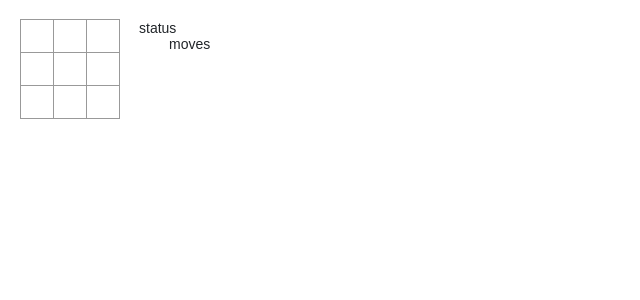
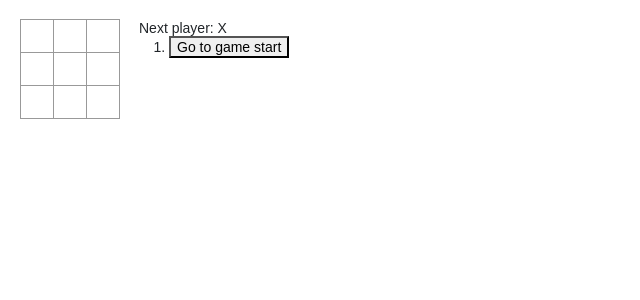
Before and after one commit to mandumeans/naviewsi, a Nuxt app: page / in a window 1280 px wide. Shown: the top 300 px of the page, without its empty margins (0-640 px from the left). Built offline with nearby package versions, Linux system fonts and the light colour scheme.

Commit message:
이중 리스트 변경할떄 렌더링 다시하도록 함 히스토리 기능이랑 승자판단까지 구현 남은기능 : 비겼을 때 판단, 히스토리 돌아갈 때 버그수정

```diff
--- a/pages/board.vue
+++ b/pages/board.vue
@@ -1,8 +1,8 @@
 <template>
   <div id="board" class="board-row">
-    <div class="board-row" v-for="(square_line_list, xIdx) in square_list" :key="square_line_list.id">
-      <button class="square" @click="changeButtonState($event, xIdx, yIdx)" v-for="(item, yIdx) in square_line_list" :key="item.id">
-          {{ item.value }}
+    <div class="board-row" v-for="(squareLineList, xIdx) in squareList" :key="squareLineList.id">
+      <button :class="['square', winnerClass(xIdx, yIdx)]" @click="changeButtonState($event, xIdx, yIdx)" v-for="(item, yIdx) in squareLineList" :key="item.id">
+          {{ item }}
       </button>
     </div>
   </div>
@@ -11,13 +11,28 @@
 <script>
 export default {
   name: 'board',
-  props: ['square_list', 'changeButtonState']
-  ,
-  data() {
+  props: ['squareList', 'changeButtonState', 'winner'],
+  data: function() {
+    return {};
+  },
+  computed: {
   },
   created: function(){
   },
   methods: {
+    winnerClass: function(xIdx, yIdx){
+      let winnerClass = "";
+      if(this.winner == null){
+        return "";
+      } else {
+        for(let item of this.winner.winnerLine){
+          if(item[0] == xIdx && item[1] == yIdx){
+            winnerClass = "squre-winner";
+          }
+        }
+      }
+      return winnerClass;
+    }
   }
 };
 </script>
--- a/pages/index.vue
+++ b/pages/index.vue
@@ -1,11 +1,17 @@
 <template>
     <div id="app" class="game">
         <div class="game-board">
-          <board :square_list="square_list" :changeButtonState="changeButtonState"/>
+          <board :squareList="squareList" :changeButtonState="changeButtonState" :winner="winner"/>
         </div>
         <div class="game-info">
-            <div>status</div>
-            <ol>moves</ol>
+            <div >
+              {{ statusMessage }}
+            </div>
+            <ol>
+              <li v-for="history in historyMessage" :key="history.id">
+                  <button @click="goToHistory(history.nowStepNumber)">{{ history.desc }}</button>
+              </li>
+            </ol>
         </div>
     </div>
 </template>
@@ -19,14 +25,48 @@ export default {
   components: {
     'board': board
   },
-  data(){
+  data: function(){
     return {
-      square_list: [],
-      xIsNext: true
+      squareList: [],
+      xIsNext: true,
+      winner : null,
+      history: [{
+          nowSquareList: [Array(3).fill(""),Array(3).fill(""),Array(3).fill("")],
+          nowStepNumber: 0,
+          desc: "",
+          winner: null
+      }]
+    }
+  },
+  computed: {
+    // 계산된 getter
+    statusMessage: function () {
+      let status;
+      if (this.winner) {
+          if(this.winner.isDraw){
+              status = 'This game is draw!!'
+          } else {
+              status = 'Winner: ' + this.winner.winner;
+          }
+      } else {
+        status = 'Next player: ' + (this.xIsNext ? 'X' : 'O');
+      }
+      return status;
+    },
+    historyMessage : function() {
+      return this.history.map((step, move) => {
+            const desc = move ?
+            'Go to move #(' + step.nowStepNumber % 3 + ',' + Math.floor((step.nowStepNumber) / 3) + ')' + step.nowStepNumber :
+            'Go to game start';
+
+            //const selectedChecker = (this.stepNumber === move) ?  'selected-history' : '';
+            step.desc = desc;
+            return step;
+        });
     }
   },
   created: function(){
-    this.square_list = this.getSquareList();
+    this.squareList = this.getSquareList();
   },
   methods: {
     calculateWinner: function(squares){
@@ -57,7 +97,7 @@ export default {
 
       let isEmpty = false;
       for(let i = 0; i < squares.length; i++){
-          if(squares[i][0].value == "" || squares[i][1].value == "" || squares[i][2].value == "") {
+          if(squares[i][0] == "" || squares[i][1] == "" || squares[i][2] == "") {
               isEmpty = true;
           }
       }
@@ -74,31 +114,55 @@ export default {
 
     getSquareList: function(){
         const BOARD_SIZE = 3;
-        const square_list = [];
+        const squareList = [];
 
         for(let i = 0; i < BOARD_SIZE; i++) {
-          const square_line_list = [];
+          const squareLineList = [];
             for(let j = 0; j < BOARD_SIZE; j++) {
                 const number = (BOARD_SIZE * i) + j;
-                square_line_list.push({
-                  number : number,
-                  value : ""
-                });
+                squareLineList.push("");
             }
-            square_list.push(square_line_list);
+            squareList.push(squareLineList);
         }
-        return square_list;
+        return squareList;
     },
 
     changeButtonState: function(event, x, y){
-      if (event) event.preventDefault();
-      if (this.calculateWinner(this.square_list) || this.square_list[x][y].value != "") {
+      var vm = this;
+      if (vm.squareList[x][y] != "" || vm.winner) {
         return;
       }
-      var vm = this;
-      this.square_list[x][y].value = (this.xIsNext ? 'X' : 'O');
+
+      //Arary에 요소 바뀌는건 set함수를 써야 다시 렌더링됨
+      vm.$set(vm.squareList[x], y, (vm.xIsNext ? 'X' : 'O'))
       vm.xIsNext = !vm.xIsNext;
+
+      //히스토리에 현재 정보 저장
+
+      let historyList = [];
+      for(const squareLineList of vm.squareList){
+        historyList.push(squareLineList.slice());
+      }
+
+
+      //승자 확인
+      var winner = vm.calculateWinner(vm.squareList);
+      if(winner != null){
+        vm.winner = winner;
+      }
+      vm.history.push({
+          nowSquareList: historyList,
+          nowStepNumber: vm.history.length,
+          winner: winner
+      });
+    },
+
+    goToHistory: function(step){
+      this.squareList = this.history[step].nowSquareList;
+      this.winner = this.history[step].winner;
+      this.xIsNext = (step % 2) === 0
     }
+
   }
 }
 </script>
```
